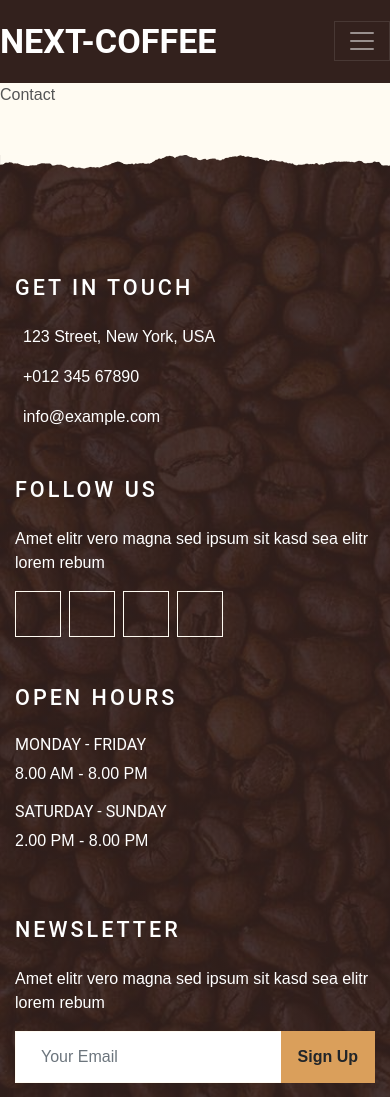
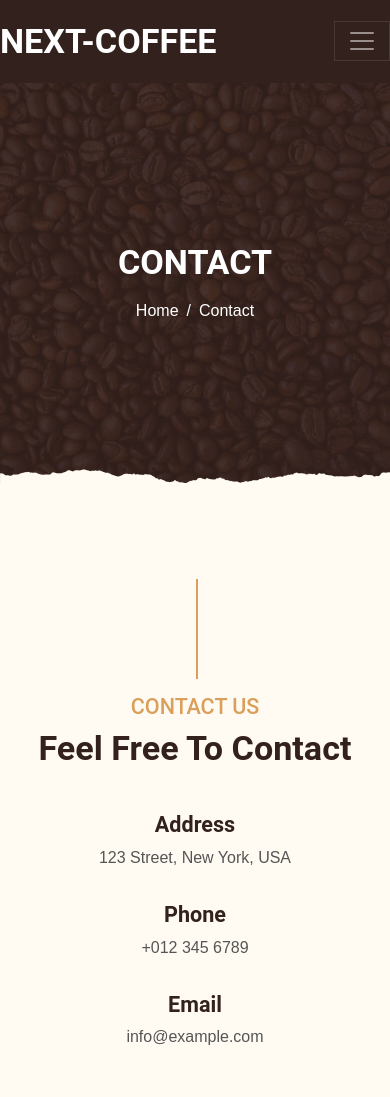
Before and after one commit to asgari1991/Cafe, a Next.js app: page /contact in a window 390 px wide. Shown: the top 1097 px of the page. Built offline with nearby package versions, Linux system fonts and the light colour scheme; grey boxes are pictures that could not be loaded.

Commit message:
feat:implementing contact page and sending messages to db

```diff
--- a/data/db.json
+++ b/data/db.json
@@ -159,6 +159,25 @@
       "date": "25-06-2025",
       "time": "15:00",
       "person": "3"
+    },
+    {
+      "id": "8f67",
+      "name": "Mamad",
+      "email": "djd@jvnv,.c",
+      "date": "12-03-2025",
+      "time": "16:45",
+      "person": "2"
+    }
+  ],
+  "messages": [
+
+
+    {
+      "id": "e008",
+      "name": "Mohammad",
+      "email": "mo.askari1991@gmail.com",
+      "subject": "test message",
+      "message": "This is a test message for ,messaging"
     }
   ]
 }
--- a/pages/components/modules/NavBar/NavBar.js
+++ b/pages/components/modules/NavBar/NavBar.js
@@ -59,9 +59,10 @@ const NavBar = () => {
 
               </div>
             </div>
-            <a href="contact.html" className={`${styles.nav_link}`}>
-              Contact
-            </a>
+            <Link href={'/contact'} className={`${styles.nav_link}`}>
+          Contact
+          </Link>
+
           </div>
         </div>
       </nav>
--- a/pages/components/templates/Contact/ContactDetails.js
+++ b/pages/components/templates/Contact/ContactDetails.js
@@ -1,8 +1,94 @@
-import React from 'react'
+import React, { useState } from 'react'
 
 const ContactDetails = () => {
+  const [name,setName]=useState("")
+  const [email,setEmail]=useState("")
+  const [subject,setSubject]=useState("")
+  const [message,setMessage]=useState("")
+  const sendMessage=async (event)=>{
+    event.preventDefault()
+const newMessage={name,email,subject,message}
+const res=fetch("http://localhost:4000/messages",{
+  method:"POST",
+  headers: {
+    "Content-Type": "application/json",
+  },
+  body:JSON.stringify(newMessage)
+})
+if (res.status===201){
+  setName("")
+  setEmail("")
+setSubject("")
+setMessage("")
+
+  alert("message sent successfully")
+}
+  }
   return (
-    <div>ContactDetails</div>
+    <div className="container-fluid pt-5">
+        <div className="container">
+            <div className="section-title">
+                <h4 className="text-primary text-uppercase" style={{letterDpacing: "5px"}}>Contact Us</h4>
+                <h1 className="display-4">Feel Free To Contact</h1>
+            </div>
+            <div className="row px-3 pb-2">
+                <div className="col-sm-4 text-center mb-3">
+                    <i className="fa fa-2x fa-map-marker-alt mb-3 text-primary"></i>
+                    <h4 className="font-weight-bold">Address</h4>
+                    <p>123 Street, New York, USA</p>
+                </div>
+                <div className="col-sm-4 text-center mb-3">
+                    <i className="fa fa-2x fa-phone-alt mb-3 text-primary"></i>
+                    <h4 className="font-weight-bold">Phone</h4>
+                    <p>+012 345 6789</p>
+                </div>
+                <div className="col-sm-4 text-center mb-3">
+                    <i className="far fa-2x fa-envelope mb-3 text-primary"></i>
+                    <h4 className="font-weight-bold">Email</h4>
+                    <p>info@example.com</p>
+                </div>
+            </div>
+            <div className="row">
+                <div className="col-md-6 pb-5">
+                    <iframe style={{width: "100%", height: "443px"}}
+                        src="https://www.google.com/maps/embed?pb=!1m18!1m12!1m3!1d3001156.4288297426!2d-78.01371936852176!3d42.72876761954724!2m3!1f0!2f0!3f0!3m2!1i1024!2i768!4f13.1!3m3!1m2!1s0x4ccc4bf0f123a5a9%3A0xddcfc6c1de189567!2sNew%20York%2C%20USA!5e0!3m2!1sen!2sbd!4v1603794290143!5m2!1sen!2sbd"
+                        frameborder="0"  allowfullscreen="" aria-hidden="false" tabindex="0"></iframe>
+                </div>
+                <div className="col-md-6 pb-5">
+                    <div className="contact-form">
+                        <div id="success"></div>
+                        <form name="sentMessage" id="contactForm" novalidate="novalidate">
+                            <div className="control-group">
+                                <input type="text" className="form-control bg-transparent p-4" id="name" placeholder="Your Name"
+                                    required="required" data-validation-required-message="Please enter your name" value={name} onChange={(e)=>setName(e.target.value)} />
+                                <p className="help-block text-danger"></p>
+                            </div>
+                            <div className="control-group">
+                                <input type="email" className="form-control bg-transparent p-4" id="email" placeholder="Your Email"
+                                    required="required" data-validation-required-message="Please enter your email"  value={email} onChange={(e)=>setEmail(e.target.value)}  />
+                                <p className="help-block text-danger"></p>
+                            </div>
+                            <div className="control-group">
+                                <input type="text" className="form-control bg-transparent p-4" id="subject" placeholder="Subject"
+                                    required="required" data-validation-required-message="Please enter a subject"  value={subject} onChange={(e)=>setSubject(e.target.value)} />
+                                <p className="help-block text-danger"></p>
+                            </div>
+                            <div className="control-group">
+                                <textarea className="form-control bg-transparent py-3 px-4" rows="5" id="message" placeholder="Message"
+                                    required="required"
+                                    data-validation-required-message="Please enter your message"  value={message} onChange={(e)=>setMessage(e.target.value)} ></textarea>
+                                <p className="help-block text-danger"></p>
+                            </div>
+                            <div>
+                                <button className="btn btn-primary font-weight-bold py-3 px-5" type="submit" id="sendMessageButton" onClick={sendMessage}>Send
+                                    Message</button>
+                            </div>
+                        </form>
+                    </div>
+                </div>
+            </div>
+        </div>
+    </div>
   )
 }
 
--- a/pages/contact/index.js
+++ b/pages/contact/index.js
@@ -1,8 +1,13 @@
 import React from 'react'
+import PageHeader from '../components/modules/PageHeader/PageHeader'
+import ContactDetails from '../components/templates/Contact/ContactDetails'
 
 const Contact = () => {
   return (
-    <div>Contact</div>
+<>
+<PageHeader route={"Contact"}/>
+<ContactDetails/>
+</>
   )
 }
 
```
